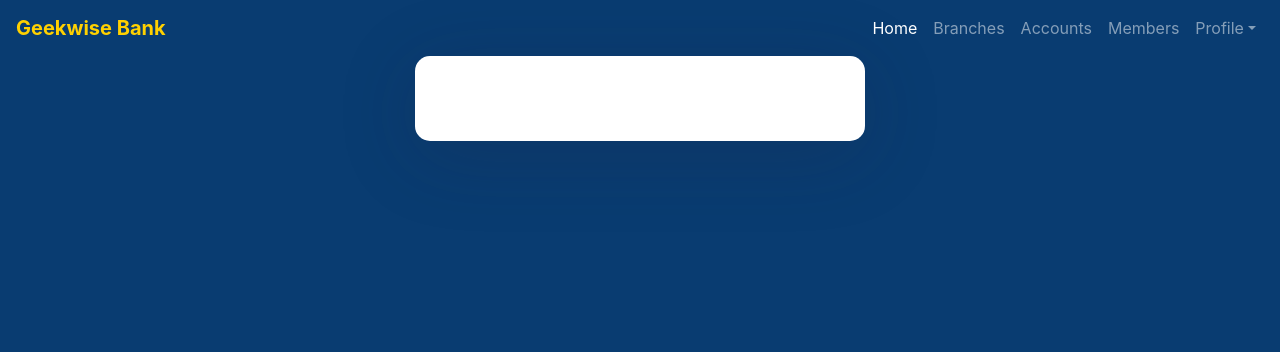
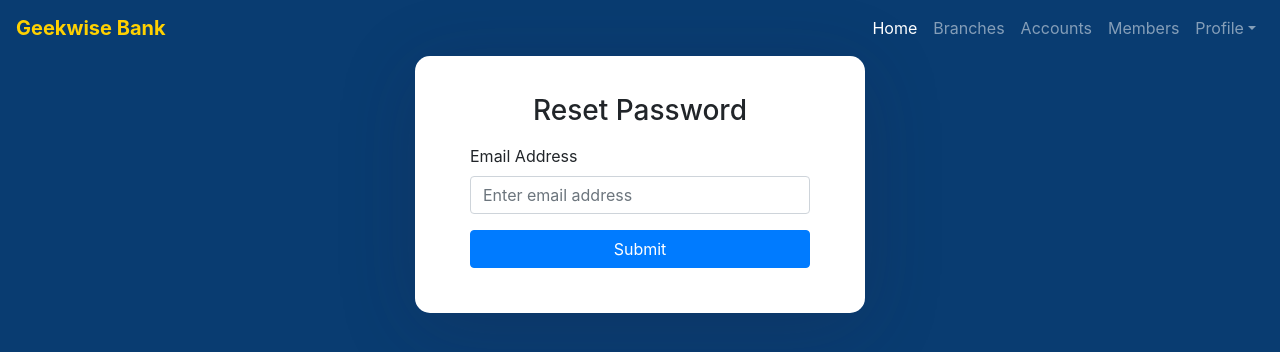
Before and after one commit to geekwise-ayanna/django.drf.react.bank.project2.0, a React (Create React App) app: page /forgotpassword in a window 1280 px wide. Shown: the top 352 px of the page. Built offline with nearby package versions, Linux system fonts and the light colour scheme.

Commit message:
added: created forgot password component

```diff
--- a/package.json
+++ b/package.json
@@ -11,6 +11,7 @@
     "mdbreact": "^4.24.0",
     "react": "^16.12.0",
     "react-dom": "^16.12.0",
+    "react-router-dom": "^5.1.2",
     "react-scripts": "3.2.0",
     "reactstrap": "^8.2.0"
   },
--- a/src/App.js
+++ b/src/App.js
@@ -6,6 +6,7 @@ import Account from "./components/Account";
 import NavbarPage from "./components/Navbar";
 import Login from "./components/Login";
 import SignUp from "./components/Signup";
+import ForgotPassword from './components/ForgotPassword';
 
 class App extends Component{
 
@@ -18,12 +19,9 @@ class App extends Component{
           <Route path="/branch" component={Branch} />
           <Route path="/account" component={Account} />
           <Route path="/customer" component={Customer} />
-          <div className="auth-wrapper">
-            <div className="auth-inner">
+          <Route path="/forgotpassword" component={ForgotPassword}/>
           <Route path="/sign-in" component={Login} />
           <Route path="/sign-up" component={SignUp} />
-            </div>
-          </div>
           {/* <Route path="/product" component={Products} /> */}
         </Router>
       </div>
--- a/src/components/ForgotPassword.js
+++ b/src/components/ForgotPassword.js
@@ -1,13 +1,12 @@
 import React, { Component } from "react";
-// import Axios from "axios";
 
-
-
-export default class Login extends Component {
+export default class ForgotPassword extends Component {
 render() {
     return (
+        <div className="auth-wrapper">
+            <div className="auth-inner">
         <form>
-            <h3>Forgot Password?</h3>
+            <h3>Reset Password</h3>
 
             <div className="form-group">
                 <label>Email Address</label>
@@ -15,13 +14,14 @@ render() {
                     type="text"
                     name="email"
                     className="form-control"
-                    placeholder="Enter email associated with account"
+                    placeholder="Enter email address"
                 />
             </div>
 
-            <button type="button" className="btn btn-primary btn-block" onClick={() => this.onSubmit()}>Reset Password</button>
-
+            <button type="button" className="btn btn-primary btn-block" onClick={() => this.onSubmit()}>Submit</button>
         </form>
+        </div>
+        </div>
         );
     }
 }
--- a/src/components/Login.js
+++ b/src/components/Login.js
@@ -1,5 +1,6 @@
 import React, { Component } from "react";
 import Axios from "axios";
+import {Link} from "react-router-dom";
 
 export default class Login extends Component {
     constructor(props) {
@@ -28,6 +29,8 @@ export default class Login extends Component {
 
     render() {
         return (
+            <div className="auth-wrapper">
+                <div className="auth-inner">
             <form>
                 <h3>Sign In</h3>
 
@@ -63,9 +66,11 @@ export default class Login extends Component {
 
                 <button type="button" className="btn btn-primary btn-block" onClick={() => this.onSubmit()}>Submit</button>
                 <p className="forgot-password text-right">
-                    Forgot <a href="#">password?</a>
+                    <Link to="/forgotpassword">Forgot Password?</Link>
                 </p>
             </form>
+            </div>
+            </div>
         );
     }
 }
--- a/src/components/Signup.js
+++ b/src/components/Signup.js
@@ -1,5 +1,6 @@
 import React, { Component } from "react";
 import Axios from "axios";
+import { Link } from "react-router-dom";
 
 export default class SignUp extends Component {
     constructor(props) {
@@ -29,6 +30,8 @@ export default class SignUp extends Component {
 
     render() {
         return (
+            <div className="auth-wrapper">
+                <div className="auth-inner">
             <form>
                 <h3>Sign Up</h3>
 
@@ -69,9 +72,11 @@ export default class SignUp extends Component {
 
                 <button type="button" className="btn btn-primary btn-block" onClick={() => this.onSubmit()} >Sign Up</button>
                 <p className="forgot-password text-right">
-                    Already registered? <a href="#">Sign in here.</a>
+                    Already registered? Sign in <Link to="/sign-in">here.</Link>
                 </p>
             </form>
+            </div>
+            </div>
         );
     }
 }
```
Also changed, not shown: src/components/ResetPassword.js (added, +51 -0 lines), src/components/Auth.js (added), 1 other file (tests, documents, lock files or other folders).
